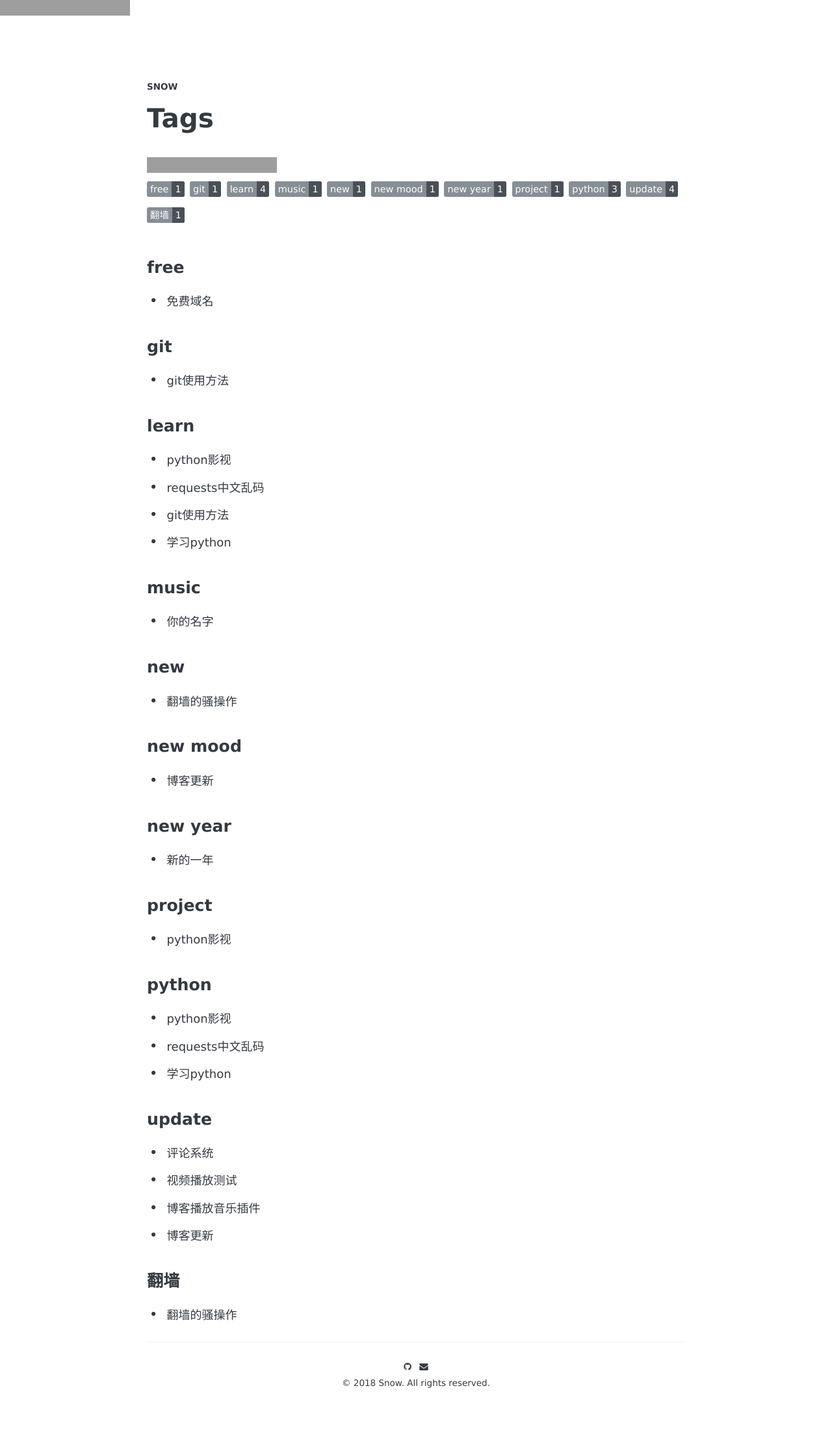
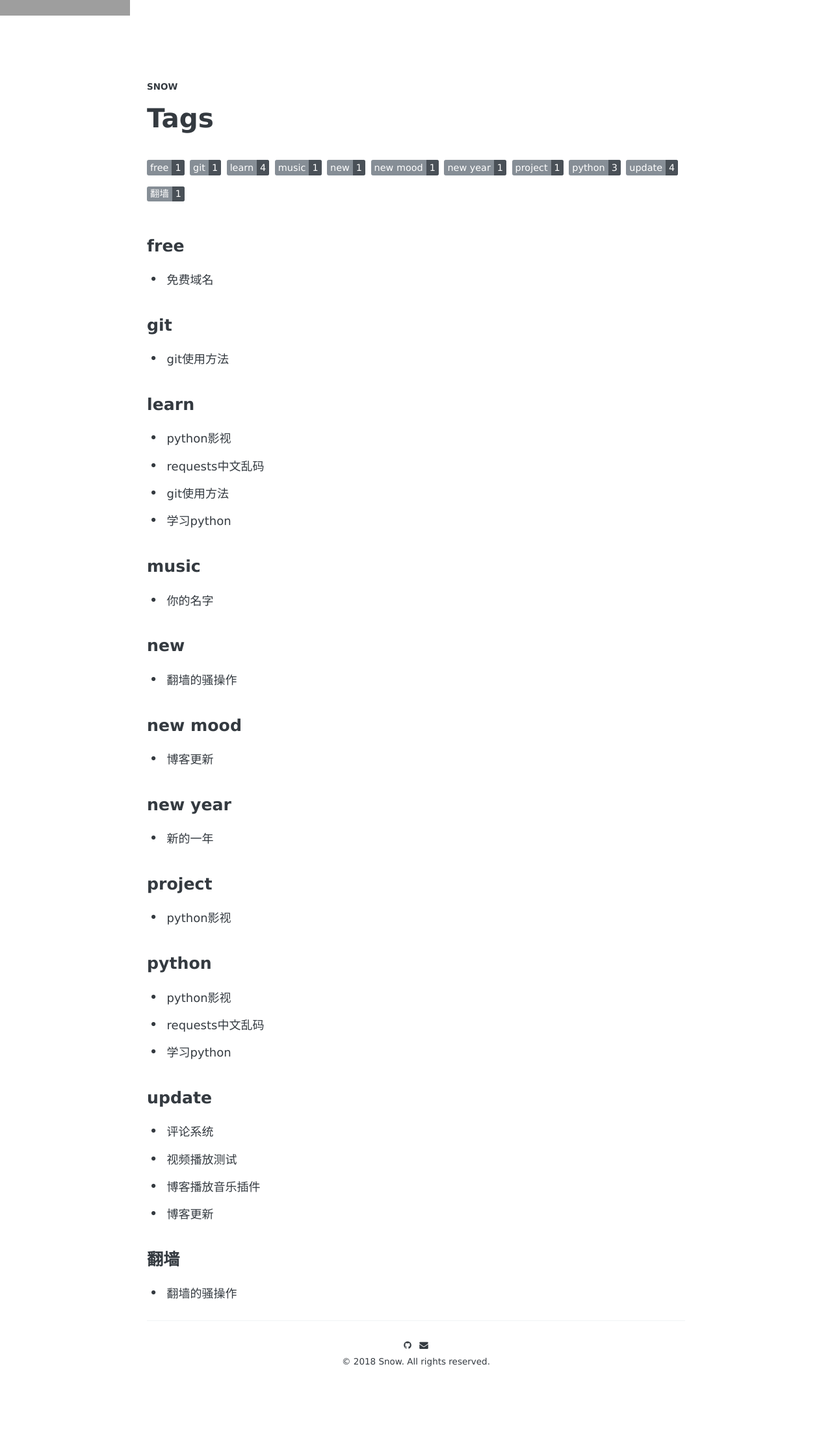
Before and after one commit to hkslover/hkslover.github.io, a Jekyll site: the page built from tags/index.html, in a window 1280 px wide. Shown: the whole page at 65% size. Built offline with Jekyll 4.4.1, drawn with Linux system fonts in a browser that asks for light colours; some web fonts are replaced; after the commit the page ends 2197 px from its top, so only the background shows below that; grey boxes are pictures that could not be loaded.

Commit message:
Update page.html

```diff
--- a/_layouts/page.html
+++ b/_layouts/page.html
@@ -8,6 +8,6 @@ layout: default
 </header>
 <div class="page">
   <div class="page-title">{{ page.title }}</div>
-  {% include tianqi.html %}
+
   {{ content }}
 </div>
```
